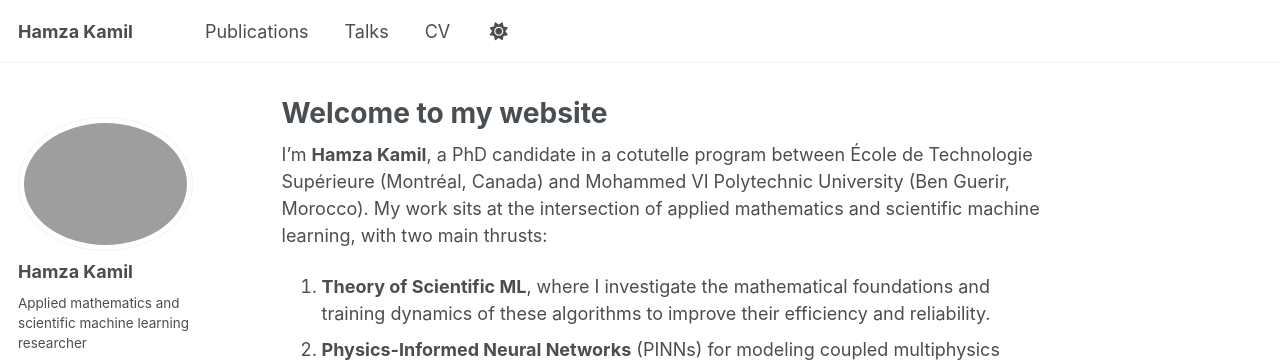
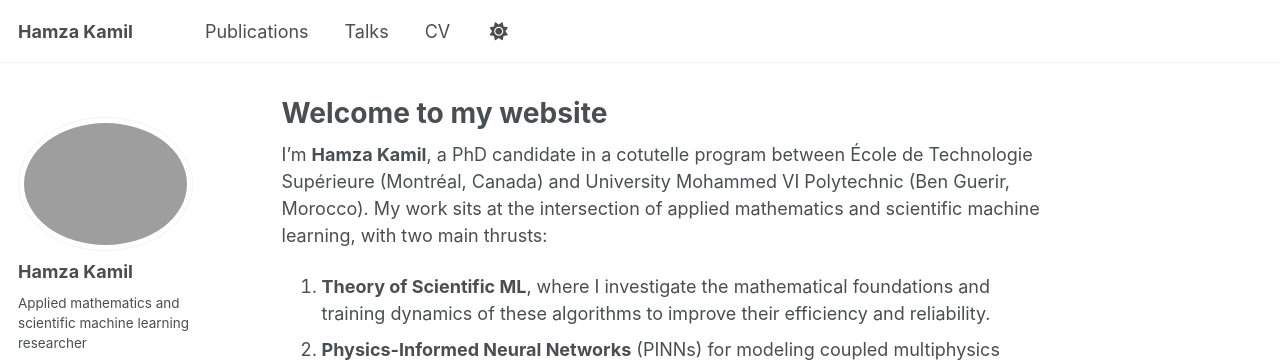
Before and after one commit to Hamza-Kamil/Hamza-Kamil.github.io, a Jekyll site: the page built from _pages/about.md, in a window 1280 px wide and 1302 px high. Shown: the top 364 px of the window. Built offline with Jekyll 4.4.1, drawn with Linux system fonts in a browser that asks for light colours; some web fonts are replaced.

```diff
--- a/_pages/about.md
+++ b/_pages/about.md
@@ -7,7 +7,7 @@ redirect_from:
   - /about.html
 ---
 
-I’m **Hamza Kamil**, a PhD candidate in a cotutelle program between École de Technologie Supérieure (Montréal, Canada) and Mohammed VI Polytechnic University (Ben Guerir, Morocco). My work sits at the intersection of applied mathematics and scientific machine learning, with two main thrusts:
+I’m **Hamza Kamil**, a PhD candidate in a cotutelle program between École de Technologie Supérieure (Montréal, Canada) and University Mohammed VI Polytechnic (Ben Guerir, Morocco). My work sits at the intersection of applied mathematics and scientific machine learning, with two main thrusts:
 
 1. **Theory of Scientific ML**, where I investigate the mathematical foundations and training dynamics of these algorithms to improve their efficiency and reliability.
 2. **Physics-Informed Neural Networks** (PINNs) for modeling coupled multiphysics processes in real-world environments (e.g., surface–subsurface water and nutrient transport in soils).
```
